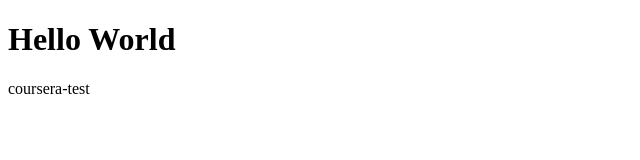
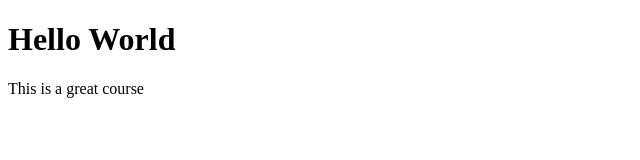
Before and after one commit to IJJNPY/coursera-test, a plain HTML site: page site/index.html in a window 1280 px wide. Shown: the full height of the page, 0-640 px from the left. Drawn offline with Linux system fonts and the light colour scheme.

Commit message:
Small addition to page content.

```diff
--- a/site/index.html
+++ b/site/index.html
@@ -3,6 +3,6 @@
   <body>
   	<title>coursera-test</title>
     <h1>Hello World</h1>
-    <p>coursera-test</p>
+    <p>This is a great course</p>
   </body>
 </html>
```
